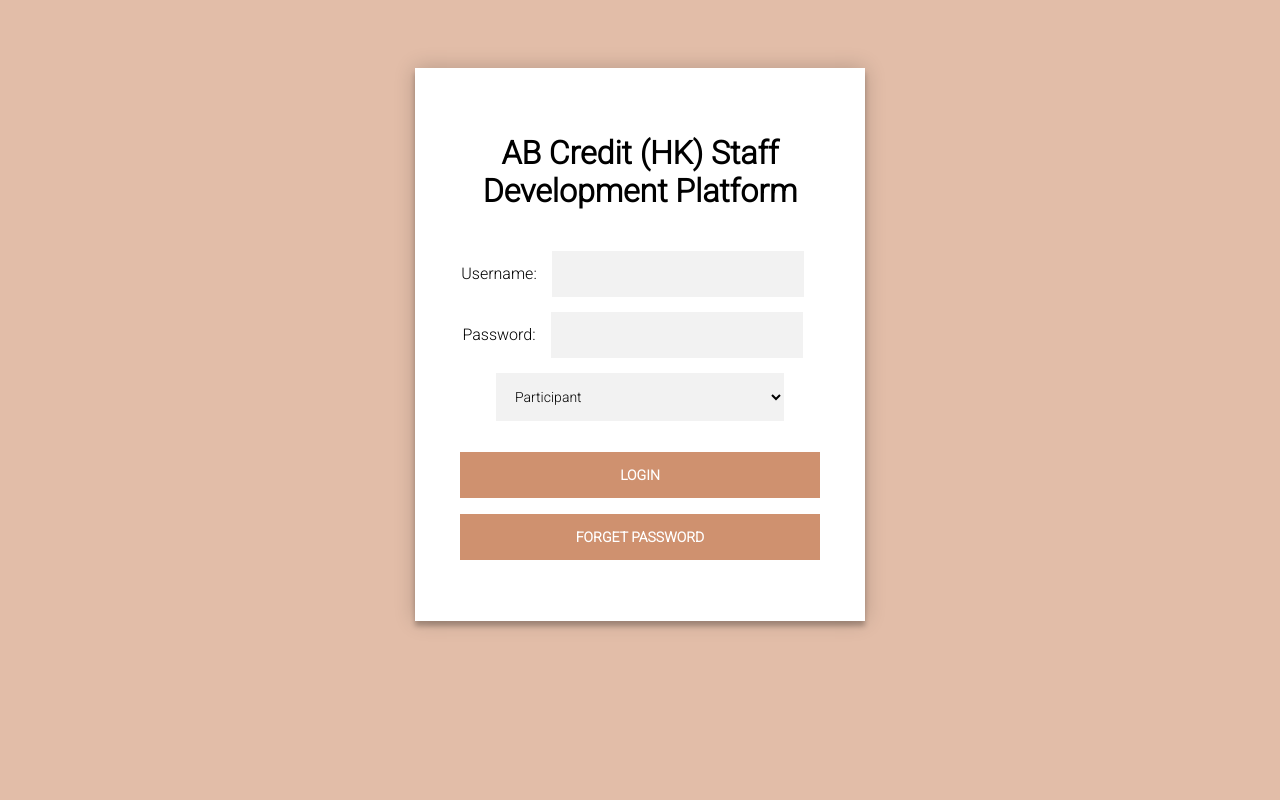
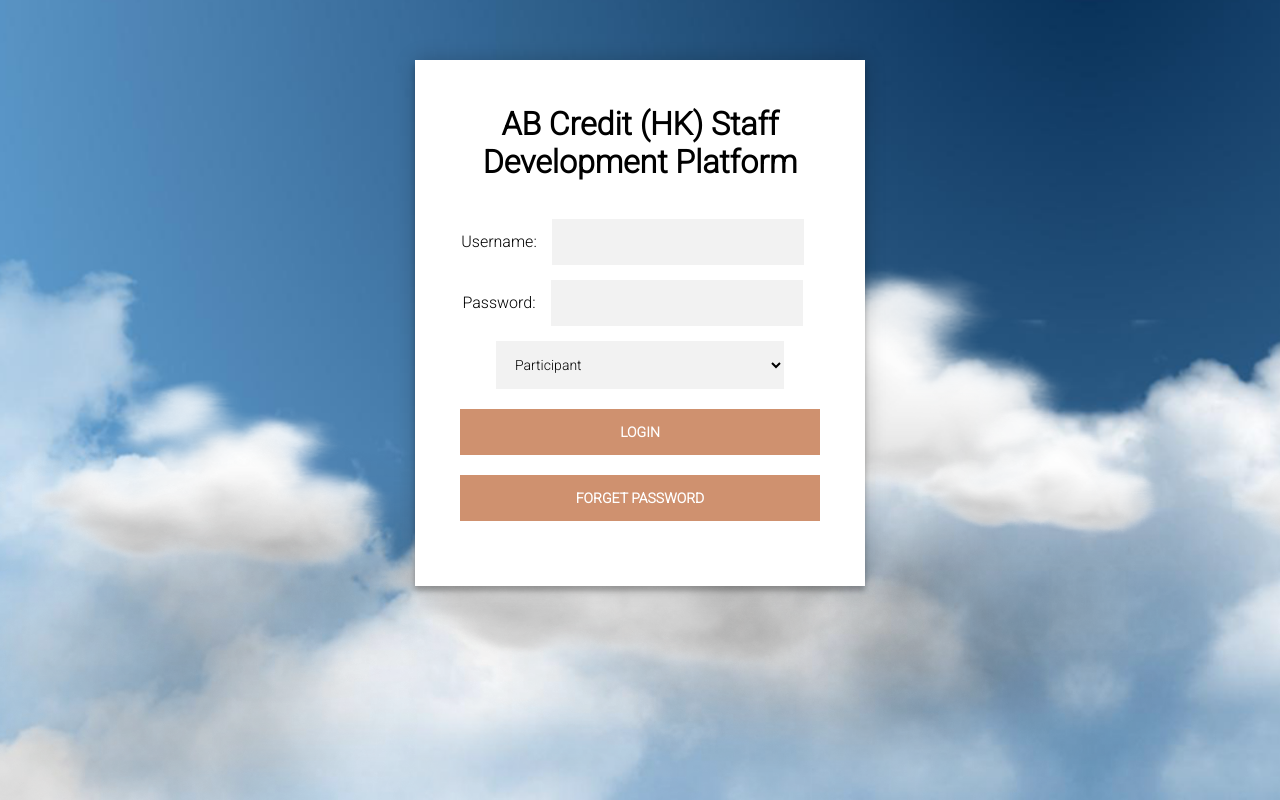
Before and after one commit to changgyhub/sdp, a Django app: page / in a window 1280 px wide. Run offline with Django 3.2, Linux system fonts and the light colour scheme.

Commit message:
add dynamic background

```diff
--- a/sdp/course/static/login.css
+++ b/sdp/course/static/login.css
@@ -2,7 +2,7 @@
 
 .form {
   position: relative;
-  z-index: 1;
+  z-index: 3;
   background: #FFFFFF;
   max-width: 360px;
   margin: 0 auto 100px;
@@ -29,7 +29,7 @@
   background: #f2f2f2;
   width: 80%;
   border: 0;
-  margin: 0 15px 15px;
+  margin: 0 0 20px;
   padding: 15px;
   box-sizing: border-box;
   font-size: 14px;
@@ -45,6 +45,7 @@
   padding: 15px;
   color: #FFFFFF;
   font-size: 14px;
+  margin: 0 0 20px;
   -webkit-transition: all 0.3 ease;
   transition: all 0.3 ease;
   cursor: pointer;
@@ -65,8 +66,61 @@
   display: none;
 }
 
+* { margin: 0; padding: 0; border: 0; }
+    html,body{
+    	margin: 0;
+    }
+    @-webkit-keyframes STAR-MOVE {
+	from {
+		background-position:0% 0%
+	}
+	to {
+		background-position: 600% 0%
+	}
+}
+ @keyframes STAR-MOVE {
+	from {
+		background-position: 0% 0%
+	}
+	to {
+		background-position: 600% 0%
+	}
+}
+.wall{
+	position: absolute;
+	top: 0;
+	left: 0;
+	bottom: 0;
+	right: 0;
+
+}
+div#background{
+	background: black url('img/background.png') repeat-x 5% 0%;
+	background-size: cover;
+	-webkit-animation: STAR-MOVE  200s linear infinite;
+	-moz-animation: STAR-MOVE  200s linear infinite;
+	-ms-animation: STAR-MOVE  200s linear infinite;
+	animation: STAR-MOVE  200s linear infinite;
+}
+div#midground{
+	background:url('img/midground.png')repeat 20% 0%;
+	z-index: 1;
+	-webkit-animation: STAR-MOVE  100s linear infinite;
+	-moz-animation: STAR-MOVE  100s linear infinite;
+	-ms-animation: STAR-MOVE  100s linear infinite;
+	animation: STAR-MOVE  100s linear infinite;
+}
+div#foreground{
+	background:url('img/foreground.png')repeat 35% 0%;
+	z-index: 2;
+	-webkit-animation: STAR-MOVE  50s linear infinite;
+	-moz-animation: STAR-MOVE  50s linear infinite;
+	-ms-animation: STAR-MOVE  50s linear infinite;
+	animation: STAR-MOVE  50s linear infinite;
+}
+
 body {
-  background: #e2bda8;
+  background: #eeeeee;
   font-family: "Roboto", sans-serif;
   -webkit-font-smoothing: antialiased;
   -moz-osx-font-smoothing: grayscale;
--- a/sdp/course/templates/login.html
+++ b/sdp/course/templates/login.html
@@ -15,14 +15,16 @@
 </head>
 
 <body>
-
+  <div id="background" class="wall"></div>
+  <div id="midground" class="wall"></div>
+  <div id="foreground" class="wall"></div>
   {% if password_is_wrong %}
       <script>
         alert("Wrong password. Please try again.");
       </script>
   {% endif %}
     <div class="form">
-          <h1>AB Credit (HK) Staff Development Platform</h1><br>
+        <h1>AB Credit (HK) Staff Development Platform</h1><br><br>
         <form action="" method="post">
           {% csrf_token %}
           {{form}}
@@ -32,11 +34,10 @@
             <option value="3">HR</option>
             <option value="4">Admin</option>
           </select>
-            <p><a href="#"><button type="submit"><b>Login</b></button></a></p>
-            <p><a href="#"><button><b>Forget Password</b></button></a></p>
+          <a href="#"><button type="submit"><b>Login</b></button></a>
+          <a href="#"><button><b>Forget Password</b></button></a>
           <!-- <p><a href="#"><button><b>New Staff</b></button></a></p> -->
         </form>
     </div>
-
 </body>
 </html>
--- a/sdp/course/views.py
+++ b/sdp/course/views.py
@@ -51,7 +51,7 @@ def course_info(request, course_id):
         description = course.description
         return render_to_response('course_info.html', locals())
     else:
-        return login(request)
+        return HttpResponseRedirect("/")
 
 def catagory_info(request, catagory_id):
     if request.user.is_authenticated():
@@ -59,7 +59,7 @@ def catagory_info(request, catagory_id):
         courses = Course.objects.filter(catagory = parent_catagory, is_open = True)
         return render_to_response('catagory_info.html', locals())
     else:
-        return login(request)
+        return HttpResponseRedirect("/")
 
 def instrcutor_index(request):
     catagories = Catagory.objects.all()
```
Also changed, not shown: sdp/course/static/img/background.png (added), sdp/course/static/img/foreground.png (added), sdp/course/static/img/midground.png (added), sdp/db.sqlite3, 2 other files. Lines whose indentation alone changed are shown as unchanged.
